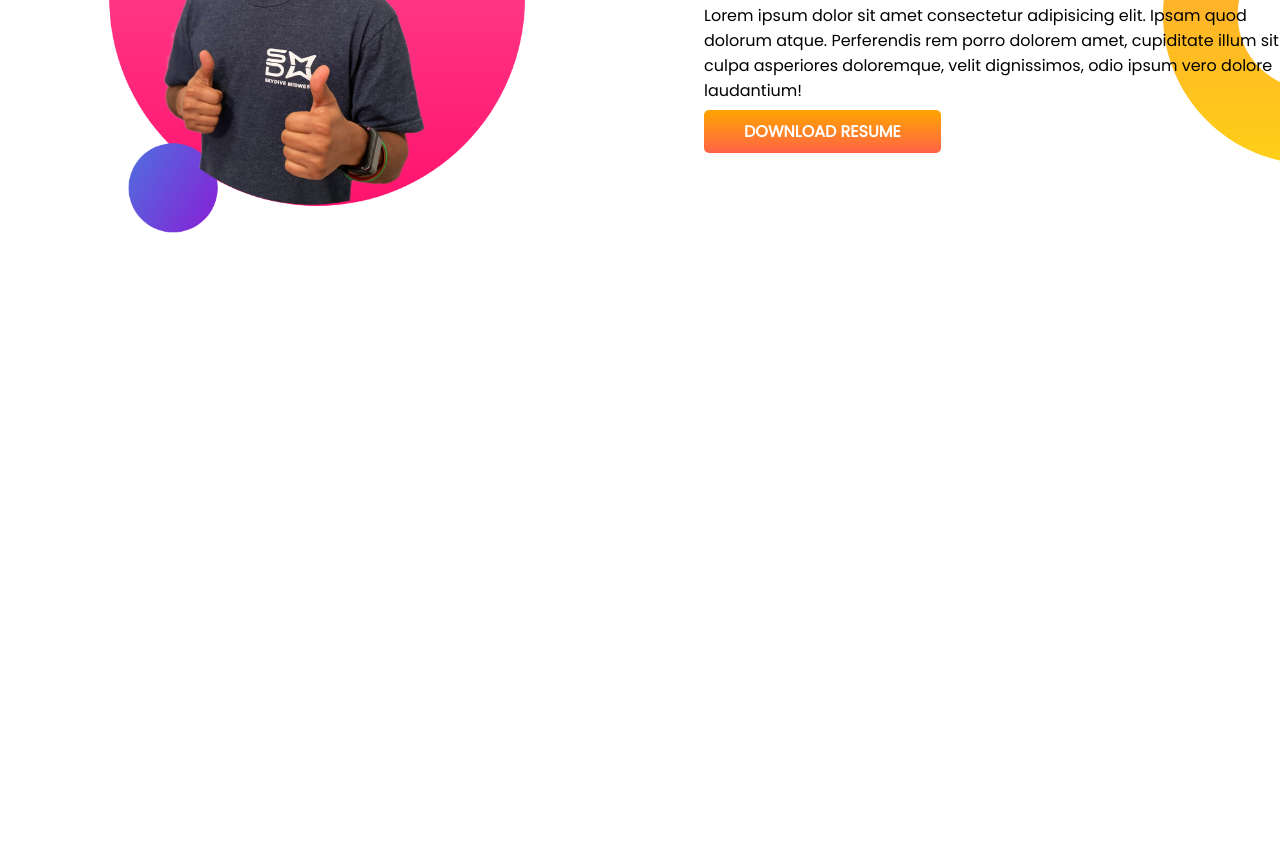
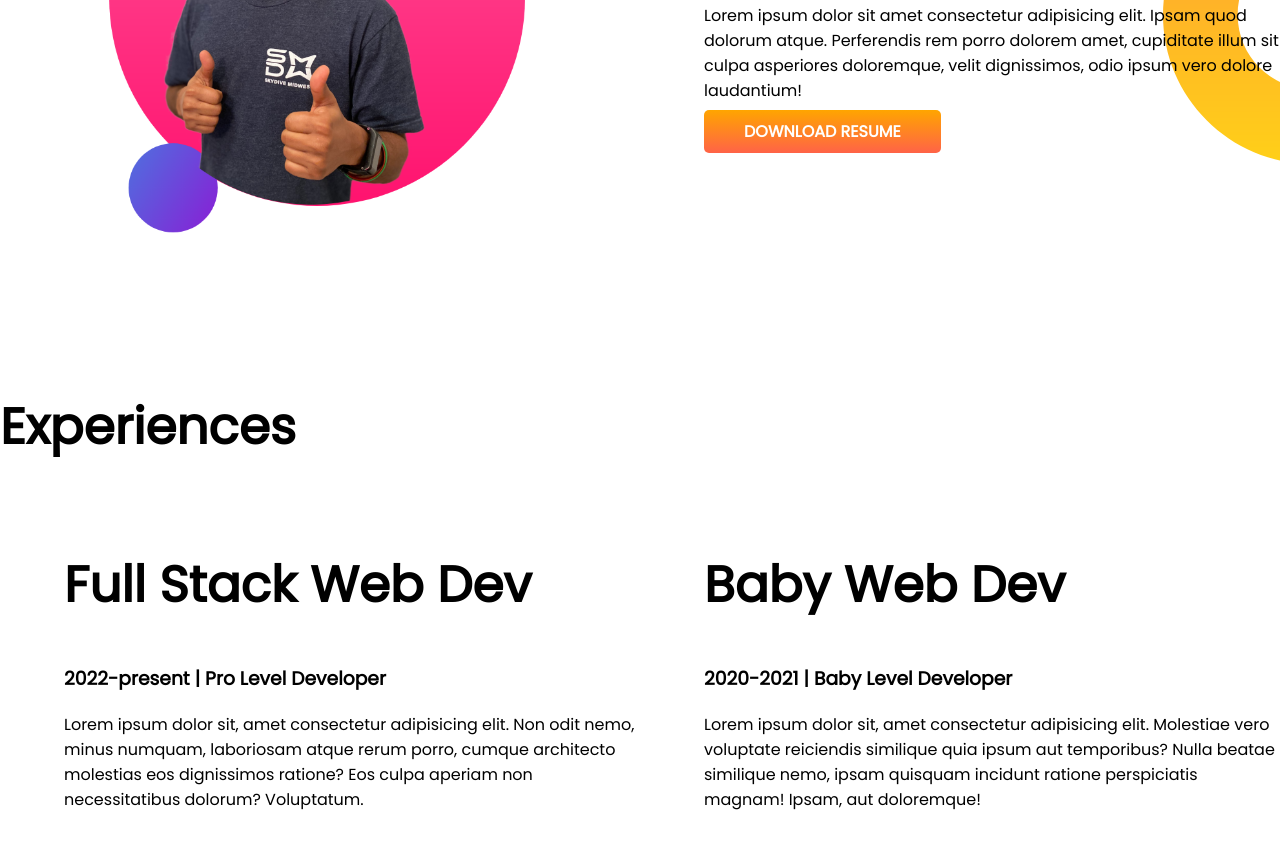
Before and after one commit to JHMamun/developer-portfolio, a plain HTML site: page index.html in a window 1280 px wide. Shown: the part 898-1746 px from the top of the page. Before the commit the page ends 1288 px from the top, so only its background shows below. Drawn offline with Linux system fonts and the light colour scheme.

Commit message:
added experiences

```diff
--- a/index.html
+++ b/index.html
@@ -13,7 +13,7 @@
 </head>
 
 <body>
-    <section class="top-banner">
+    <section class="top-banner flexible-container">
         <div class="half-width">
             <h1>Welcome To</h1>
             <h1><span class="orange-color">Jhankar Mahbub</span> World!</h1>
@@ -28,7 +28,7 @@
             <img src="images/jhankar.png" alt="">
         </div>
     </section>
-    <section class="dream-big">
+    <section class="dream-big flexible-container">
         <div class="half-width">
             <img src="images/jhankar2.png" alt="">
         </div>
@@ -41,6 +41,30 @@
             <a class="link-button" target="_blank" href="facebook.com">DOWNLOAD RESUME</a>
         </div>
     </section>
+    <section class="experience-area">
+        <h1>Experiences</h1>
+
+        <div class="flexible-container">
+            <div class="half-width">
+                <h1>Full Stack Web Dev</h1>
+                <h3>2022-present | Pro Level Developer</h3>
+                <p>Lorem ipsum dolor sit, amet consectetur adipisicing elit. Non odit nemo, minus numquam, laboriosam
+                    atque
+                    rerum porro, cumque architecto molestias eos dignissimos ratione? Eos culpa aperiam non
+                    necessitatibus
+                    dolorum? Voluptatum.</p>
+            </div>
+            <div class="half-width">
+                <h1>Baby Web Dev</h1>
+                <h3>2020-2021 | Baby Level Developer</h3>
+                <p>Lorem ipsum dolor sit, amet consectetur adipisicing elit. Molestiae vero voluptate reiciendis
+                    similique
+                    quia ipsum aut temporibus? Nulla beatae similique nemo, ipsam quisquam incidunt ratione perspiciatis
+                    magnam! Ipsam, aut doloremque!</p>
+            </div>
+        </div>
+
+    </section>
 </body>
 
 </html>
--- a/style/style.css
+++ b/style/style.css
@@ -8,7 +8,7 @@ h1{
 .orange-color{
     color: orange;
 }
-section{
+.flexible-container{
     display: flex;
     margin-bottom: 150px;
 }
```
